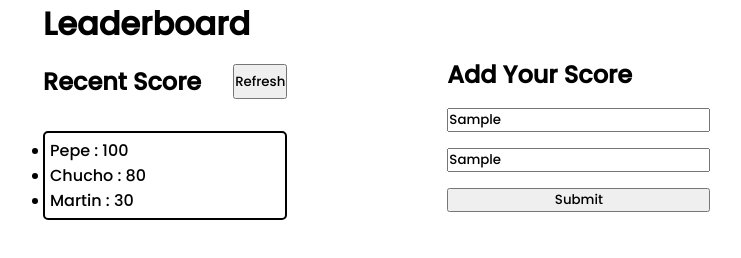
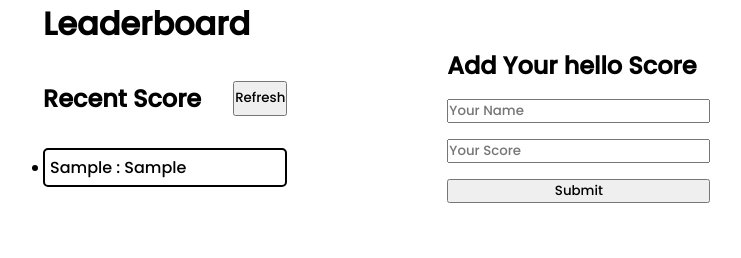
Before and after one commit to nimplay/leaderboard, a website built with webpack: page src/index.html in a window 1280 px wide. Both pictures are taken after typing "Sample", "Sample" into the empty fields and a click on the button "Submit". Shown: the whole page, without its empty margins (21-762 px from the left). Built offline with nearby package versions, Linux system fonts and the light colour scheme.

Commit message:
finish main features

```diff
--- a/src/index.html
+++ b/src/index.html
@@ -19,7 +19,7 @@
       </ul>
     </div>
     <form class="form">
-      <h2 class="form-title">Add Your Score</h2>
+      <h2 class="form-title">Add Your hello Score</h2>
       <input type="text" placeholder="Your Name" class="name-box">
       <input type="text" placeholder="Your Score" class="score-box">
       <button type="button" class="submit-button">Submit</button>
--- a/src/index.js
+++ b/src/index.js
@@ -1,5 +1,9 @@
 // import _ from 'lodash';
 import './style.css';
 import displayList from './modules/leaderboard.js';
+import newData from './modules/form.js';
+import loadData from './modules/load.js';
 
+loadData();
 displayList();
+newData();
--- a/src/modules/data.js
+++ b/src/modules/data.js
@@ -1,15 +1,3 @@
-const data = [
-  {
-    name: 'Pepe',
-    score: 100,
-  },
-  {
-    name: 'Chucho',
-    score: 80,
-  },
-  {
-    name: 'Martin',
-    score: 30,
-  },
-];
+const data = [];
+
 export default data;
--- /dev/null
+++ b/src/modules/form.js
@@ -0,0 +1,26 @@
+import data from './data.js';
+import displayList from './leaderboard.js';
+import saveData from './save.js';
+
+const newData = () => {
+  const yourName = document.querySelector('.name-box');
+  const yourScore = document.querySelector('.score-box');
+  const addBtn = document.querySelector('.submit-button');
+
+  addBtn.addEventListener('click', () => {
+    let obj = {};
+    if (yourName.value && yourScore.value) {
+      obj = {
+        name: yourName.value,
+        score: yourScore.value,
+      };
+    }
+    data.push(obj);
+    saveData();
+    displayList();
+    yourName.value = '';
+    yourScore.value = '';
+  });
+};
+
+export default newData;
--- /dev/null
+++ b/src/modules/load.js
@@ -0,0 +1,13 @@
+import data from './data.js';
+
+const loadData = () => {
+  const load = JSON.parse(localStorage.getItem('Data'));
+  if (load) {
+    load.forEach((e) => {
+      data.push(e);
+    });
+  }
+  return data;
+};
+
+export default loadData;
--- /dev/null
+++ b/src/modules/save.js
@@ -0,0 +1,7 @@
+import data from './data.js';
+
+const saveData = () => {
+  localStorage.setItem('Data', JSON.stringify(data));
+};
+
+export default saveData;
--- a/src/style.css
+++ b/src/style.css
@@ -45,6 +45,14 @@ body {
   border-radius: 5px;
 }
 
+.item:nth-child(even) {
+  background-color: lightgrey;
+}
+
+.item:nth-child(odd) {
+  background-color: white;
+}
+
 .form {
   display: flex;
   flex-direction: column;
```
Also changed, not shown: dist/bundle.[contentHash].js, dist/index.html.
